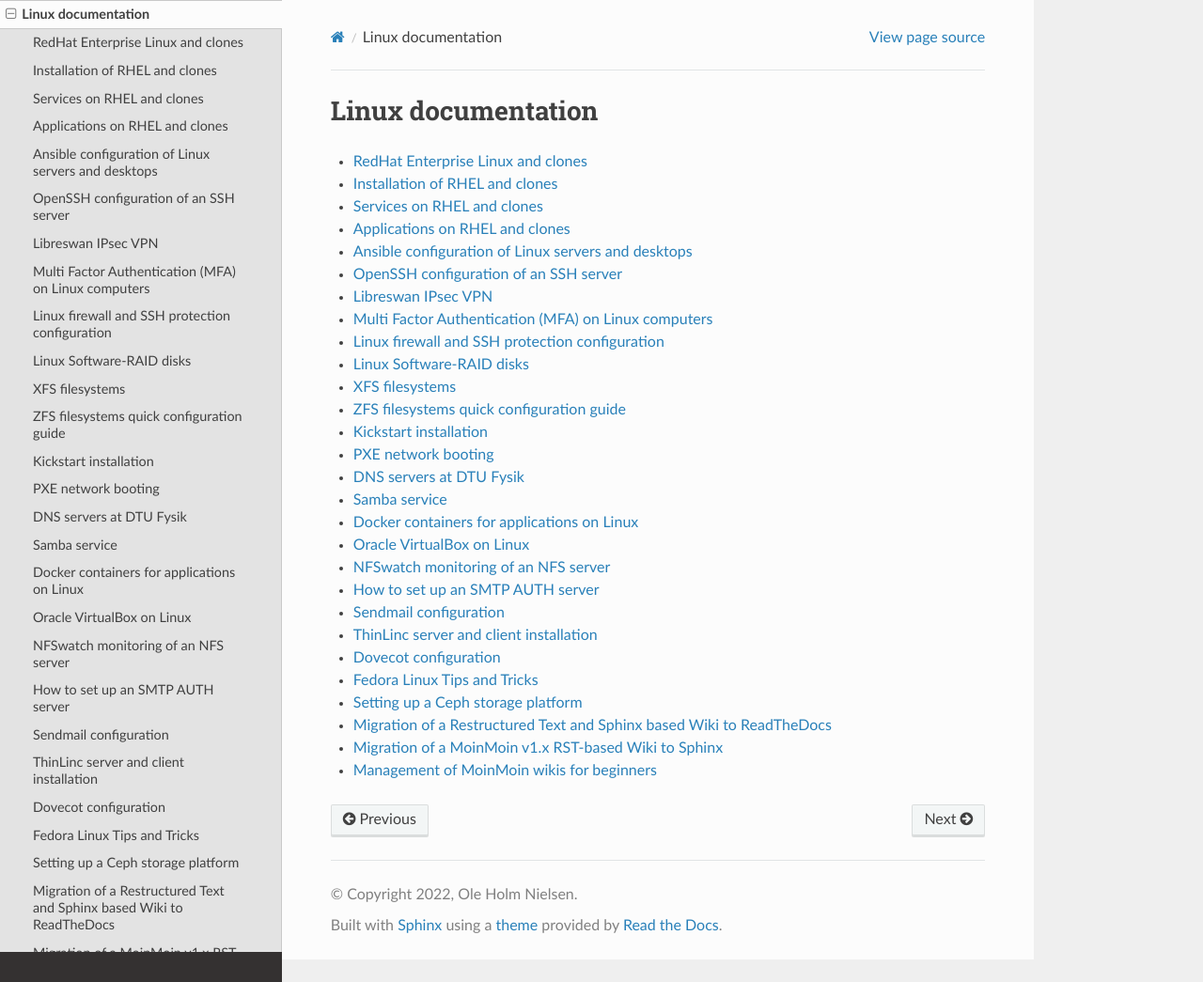
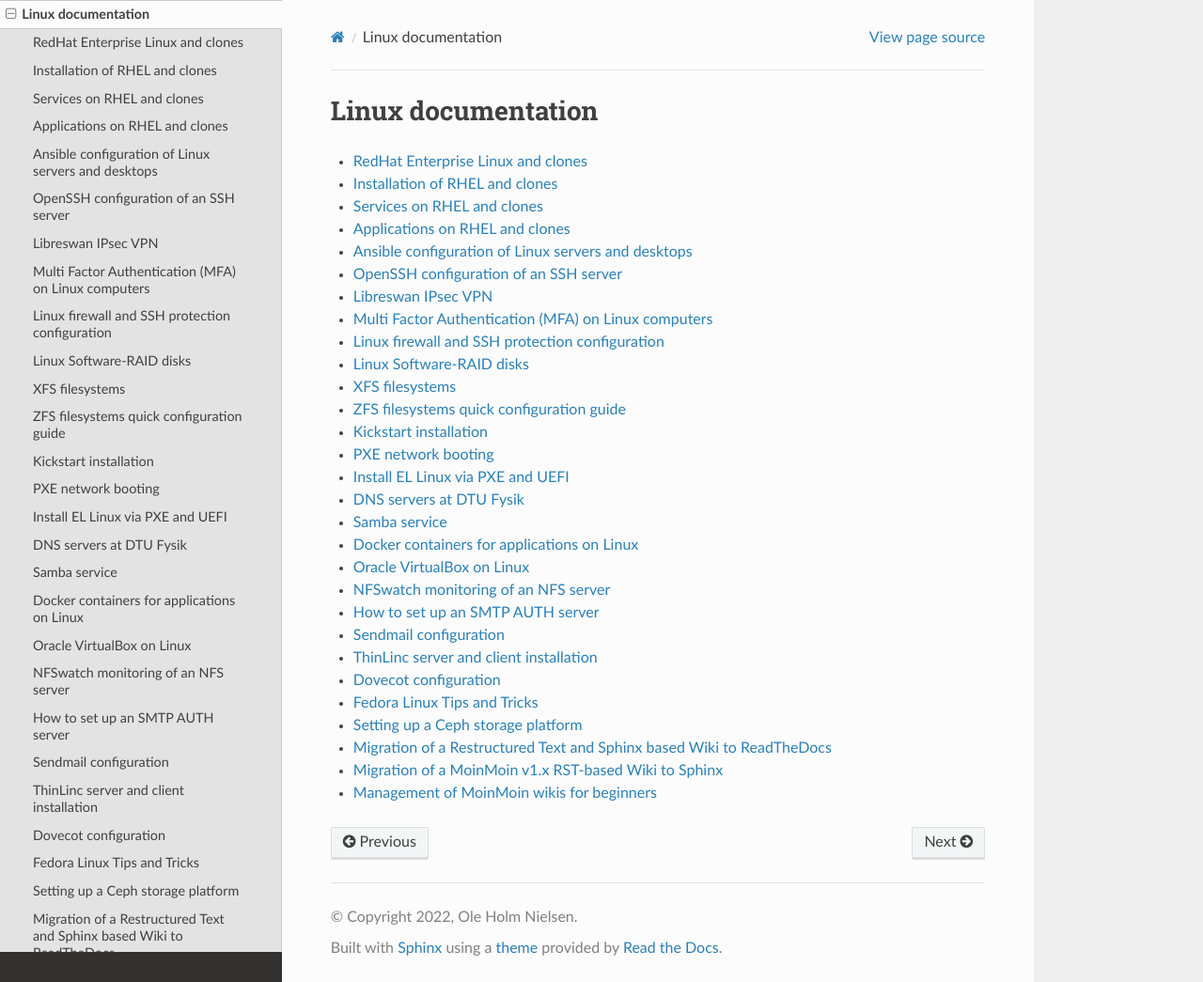
Before and after one commit to OleHolmNielsen/ITwiki, a Sphinx documentation site: the page built from docs/Linux.rst, in a window 1280 px wide and 1045 px high. Shown: the whole window at 94% size. Built offline with Sphinx 7.4.7 and the Read the Docs theme 2.0.0, drawn with Linux system fonts in a browser that asks for light colours.

Commit message:
Added link to PXE_and_UEFI

```diff
--- a/docs/Linux.rst
+++ b/docs/Linux.rst
@@ -19,6 +19,7 @@
    ZFS_filesystems
    Kickstart
    PXE-booting
+   PXE_and_UEFI
    DNS-servers
    Samba
    Docker_containers
```
